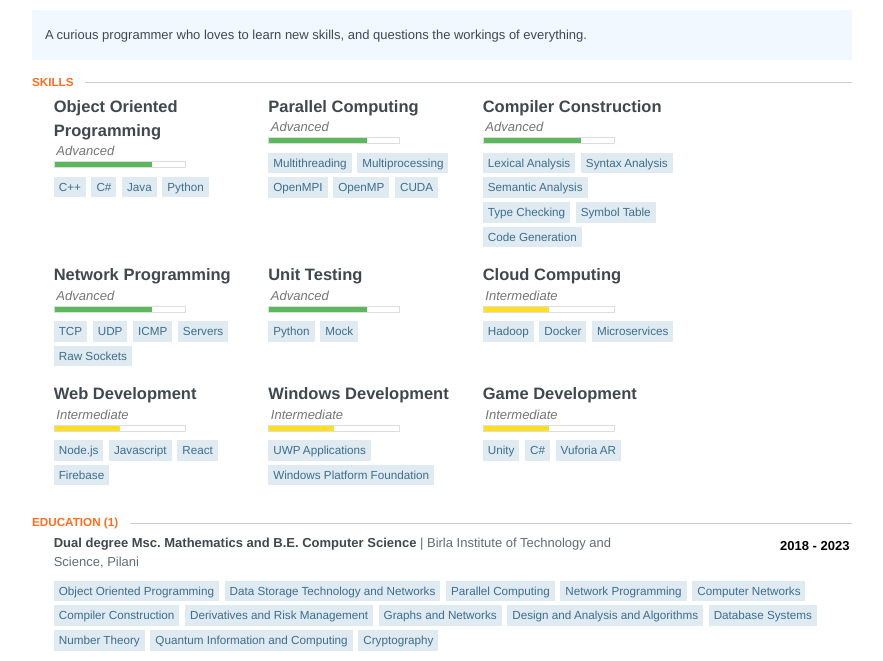
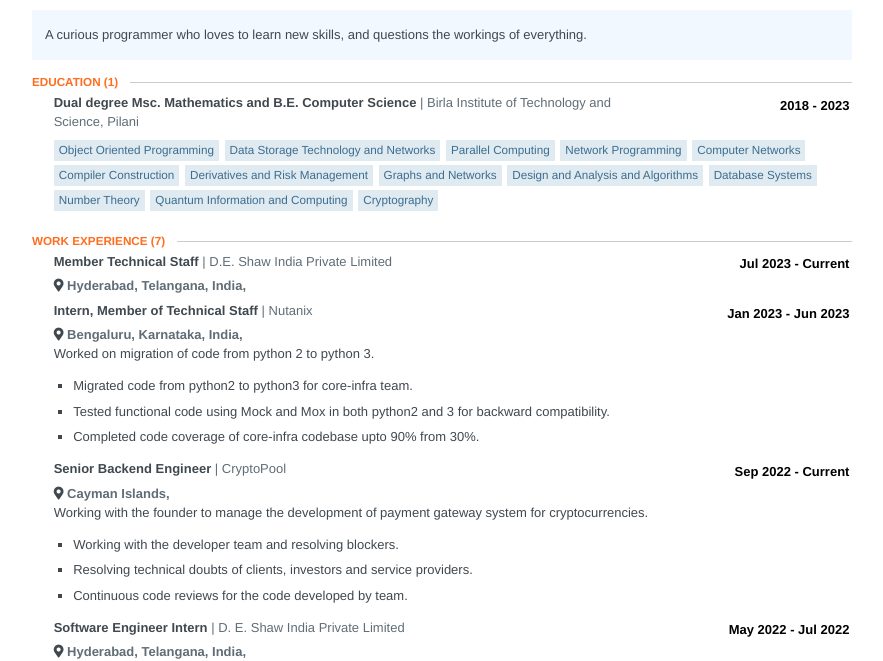
Before and after one commit to nullicist-aakash/nullicist-aakash.github.io, a website: page index.html in a window 1280 px wide. Shown: the part 168-829 px from the top of the page, without its empty margins (198-1081 px from the left). Drawn offline with Linux system fonts and the light colour scheme; some icons are missing.

Commit message:
Removed some items

```diff
--- a/index.html
+++ b/index.html
@@ -824,155 +824,6 @@
     	</section>
 
     <section class="section">
-    	<header>
-    		<h2 class='section-title'>Skills</h2>
-    	</header>
-    	<section id="skills">
-    		<div class="item">
-    			<h3 class="name">
-    				Object Oriented Programming
-    			</h3>
-
-    			<div class="level advanced">
-    				<em>Advanced</em>
-    				<div class="bar"></div>
-    			</div>
-    			<ul class="keywords">
-    				<li>C++</li>
-    				<li>C#</li>
-    				<li>Java</li>
-    				<li>Python</li>
-    			</ul>
-    		</div>
-    		<div class="item">
-    			<h3 class="name">
-    				Parallel Computing
-    			</h3>
-
-    			<div class="level advanced">
-    				<em>Advanced</em>
-    				<div class="bar"></div>
-    			</div>
-    			<ul class="keywords">
-    				<li>Multithreading</li>
-    				<li>Multiprocessing</li>
-    				<li>OpenMPI</li>
-    				<li>OpenMP</li>
-    				<li>CUDA</li>
-    			</ul>
-    		</div>
-    		<div class="item">
-    			<h3 class="name">
-    				Compiler Construction
-    			</h3>
-
-    			<div class="level advanced">
-    				<em>Advanced</em>
-    				<div class="bar"></div>
-    			</div>
-    			<ul class="keywords">
-    				<li>Lexical Analysis</li>
-    				<li>Syntax Analysis</li>
-    				<li>Semantic Analysis</li>
-    				<li>Type Checking</li>
-    				<li>Symbol Table</li>
-    				<li>Code Generation</li>
-    			</ul>
-    		</div>
-    		<div class="item">
-    			<h3 class="name">
-    				Network Programming
-    			</h3>
-
-    			<div class="level advanced">
-    				<em>Advanced</em>
-    				<div class="bar"></div>
-    			</div>
-    			<ul class="keywords">
-    				<li>TCP</li>
-    				<li>UDP</li>
-    				<li>ICMP</li>
-    				<li>Servers</li>
-    				<li>Raw Sockets</li>
-    			</ul>
-    		</div>
-    		<div class="item">
-    			<h3 class="name">
-    				Unit Testing
-    			</h3>
-
-    			<div class="level advanced">
-    				<em>Advanced</em>
-    				<div class="bar"></div>
-    			</div>
-    			<ul class="keywords">
-    				<li>Python</li>
-    				<li>Mock</li>
-    			</ul>
-    		</div>
-    		<div class="item">
-    			<h3 class="name">
-    				Cloud Computing
-    			</h3>
-
-    			<div class="level intermediate">
-    				<em>Intermediate</em>
-    				<div class="bar"></div>
-    			</div>
-    			<ul class="keywords">
-    				<li>Hadoop</li>
-    				<li>Docker</li>
-    				<li>Microservices</li>
-    			</ul>
-    		</div>
-    		<div class="item">
-    			<h3 class="name">
-    				Web Development
-    			</h3>
-
-    			<div class="level intermediate">
-    				<em>Intermediate</em>
-    				<div class="bar"></div>
-    			</div>
-    			<ul class="keywords">
-    				<li>Node.js</li>
-    				<li>Javascript</li>
-    				<li>React</li>
-    				<li>Firebase</li>
-    			</ul>
-    		</div>
-    		<div class="item">
-    			<h3 class="name">
-    				Windows Development
-    			</h3>
-
-    			<div class="level intermediate">
-    				<em>Intermediate</em>
-    				<div class="bar"></div>
-    			</div>
-    			<ul class="keywords">
-    				<li>UWP Applications</li>
-    				<li>Windows Platform Foundation</li>
-    			</ul>
-    		</div>
-    		<div class="item">
-    			<h3 class="name">
-    				Game Development
-    			</h3>
-
-    			<div class="level intermediate">
-    				<em>Intermediate</em>
-    				<div class="bar"></div>
-    			</div>
-    			<ul class="keywords">
-    				<li>Unity</li>
-    				<li>C#</li>
-    				<li>Vuforia AR</li>
-    			</ul>
-    		</div>
-    	</section>
-    </section>
-    <section class="section">
       <header>
         <h2 class='section-title'>Education <span class="item-count">(1)</span></h2>
       </header>
```
Also changed, not shown: resume.json (+0 -90 lines).
